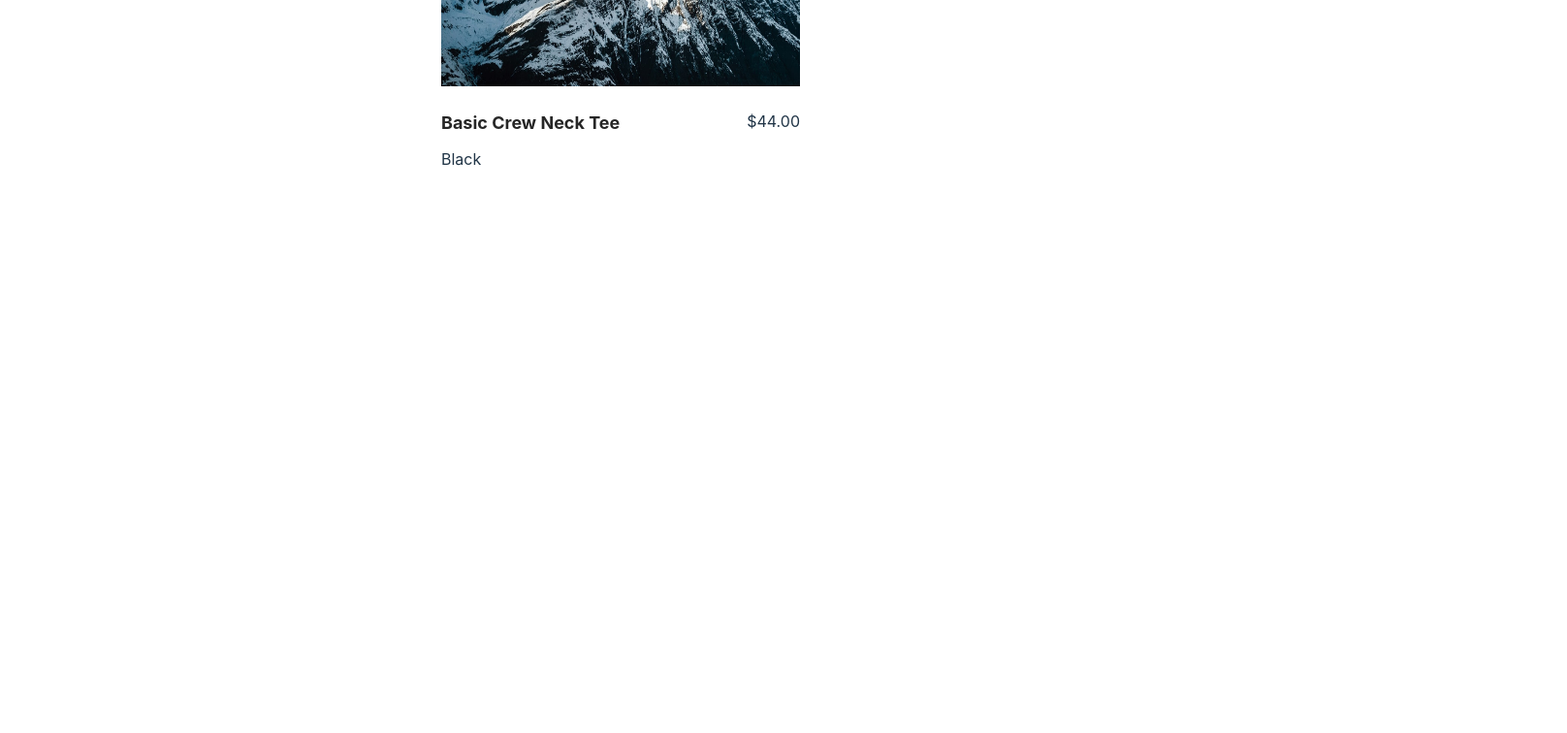
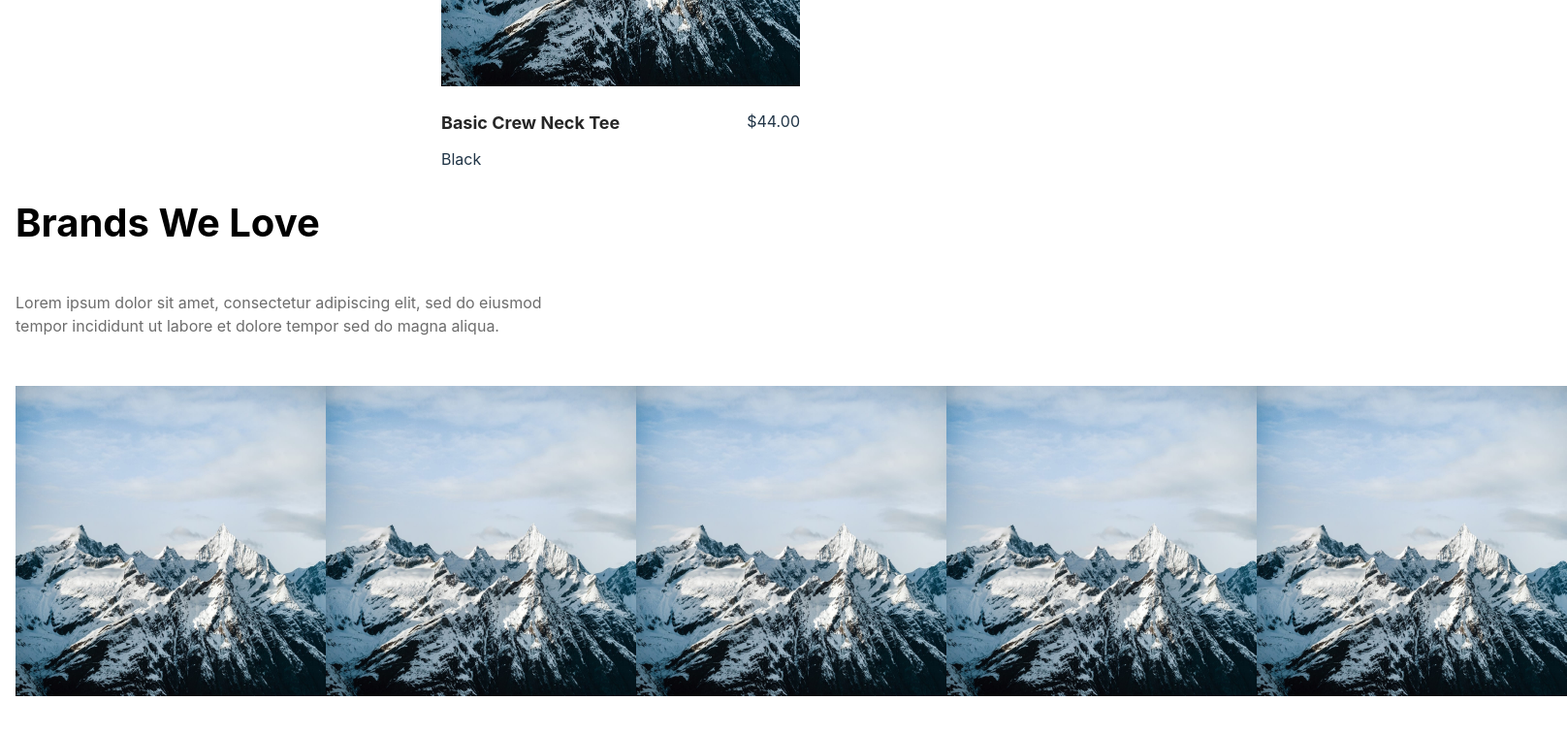
Before and after one commit to TheVu1997/sober-theme, a React (Vite) app: page / in a window 1280 px wide. Shown: the part 3718-4474 px from the top of the page at 97% size, 1616 px wide, since content can reach past the window. Before the commit the page ends 3918 px from the top, so only its background shows below. Built offline with nearby package versions, Linux system fonts and the light colour scheme.

Commit message:
feat: Update brands  section

```diff
--- a/src/App.jsx
+++ b/src/App.jsx
@@ -1,5 +1,6 @@
 import Arrivals from './Modules/Builders/Components/Home/Arrivals/Arrivals';
 import BestSeller from './Modules/Builders/Components/Home/BestSeller/BestSeller';
+import Brands from './Modules/Builders/Components/Home/Brands/Brands';
 import Header from './Modules/Builders/Components/Home/Header/Header';
 import Intro from './Modules/Builders/Components/Home/Intro/Intro';
 import Phone from './Modules/Builders/Components/Home/Phone/Phone';
@@ -16,6 +17,7 @@ function App() {
             <BestSeller/>
             <Phone/>
             <Special/>
+            <Brands/>
         </>
 
     );
--- /dev/null
+++ b/src/Modules/Builders/Components/Home/Brands/Brands.css
@@ -0,0 +1,46 @@
+.orebi-brands {
+    margin-bottom: var(--spacer-5xl);
+}
+
+.orebi-brands__container {
+    max-width: 1600px;
+    padding: 0 var(--spacer-md) 0 var(--spacer-md);
+    margin: 0 auto;
+}
+
+.orebi-brands__inner {
+    display: flex;
+    flex-direction: column;
+    gap: var(--spacer-4xl);
+}
+
+.orebi-brands__center {
+    display: flex;
+    flex-direction: column;
+    align-items: flex-start;
+    gap: 40px;
+}
+
+.orebi-brands__center-title {}
+
+.orebi-brands__center-des {
+    max-width: 570px;
+    width: 100%;
+    margin-bottom: 10px;
+}
+
+.orebi-brands__center-image {
+    display: flex;
+    flex-direction: row;
+    min-height: 320px;
+    height: 100%;
+}
+
+.orebi-brands__center-image__item {
+    max-width: 320px;
+    width: 100%;
+}
+.orebi-brands__center-image__item img {
+    max-width: 320px;
+    height: 100%;
+}
--- a/src/Modules/Builders/Components/Home/Brands/Brands.jsx
+++ b/src/Modules/Builders/Components/Home/Brands/Brands.jsx
@@ -1,20 +1,35 @@
 import React from 'react'
+import './Brands.css'
 
 function Brands() {
     return (
+        <div id="brands">
             <div className='orebi-brands'>
                 <div className="orebi-brands__container">
                     <div className="orebi-brands__inner">
                         <div className="orebi-brands__center">
                             <div className="orebi-brands__center-title">
-                            <h2 className='black'></h2>
+                                <h2 className='h2--black'>Brands We Love</h2>
                             </div>
                             <div className="orebi-brands__center-des">
-                            <p className='gray'></p>
+                                <p className='gray--500'>Lorem ipsum dolor sit amet, consectetur adipiscing elit, sed do eiusmod tempor incididunt ut labore et dolore tempor sed do magna aliqua.</p>
                             </div>
                             <div className="orebi-brands__center-image">
                                 <div className="orebi-brands__center-image__item">
-                                <img src="" alt="" />
+                                    <img src="/src/assets/d07f00c7f8bf20e179ae.jpg" alt="" />
+                                </div>
+                                <div className="orebi-brands__center-image__item">
+                                    <img src="/src/assets/d07f00c7f8bf20e179ae.jpg" alt="" />
+                                </div>
+                                <div className="orebi-brands__center-image__item">
+                                    <img src="/src/assets/d07f00c7f8bf20e179ae.jpg" alt="" />
+                                </div>
+                                <div className="orebi-brands__center-image__item">
+                                    <img src="/src/assets/d07f00c7f8bf20e179ae.jpg" alt="" />
+                                </div>
+                                <div className="orebi-brands__center-image__item">
+                                    <img src="/src/assets/d07f00c7f8bf20e179ae.jpg" alt="" />
+                                </div>
                             </div>
                         </div>
                     </div>
```
Lines whose indentation alone changed are shown as unchanged.
